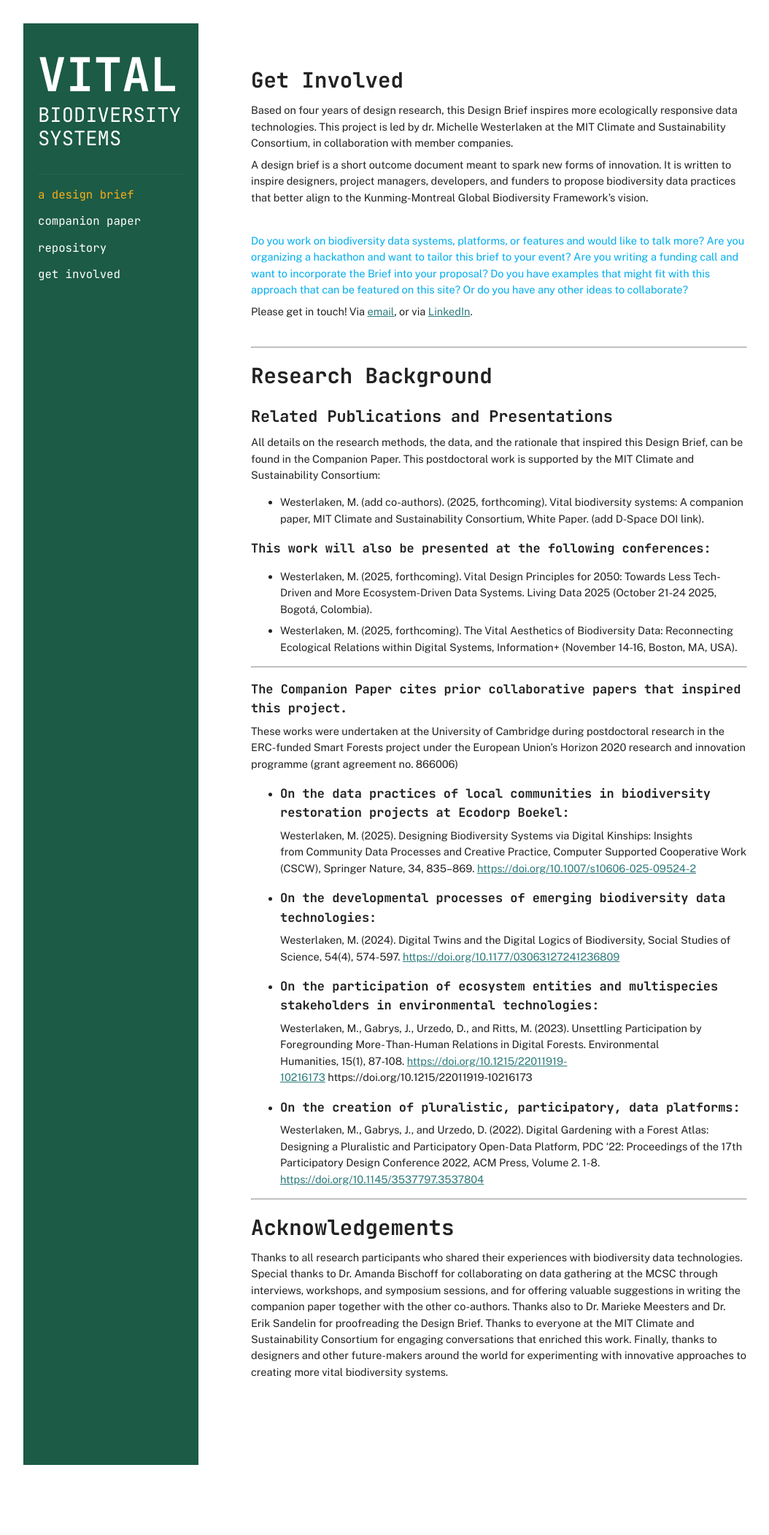
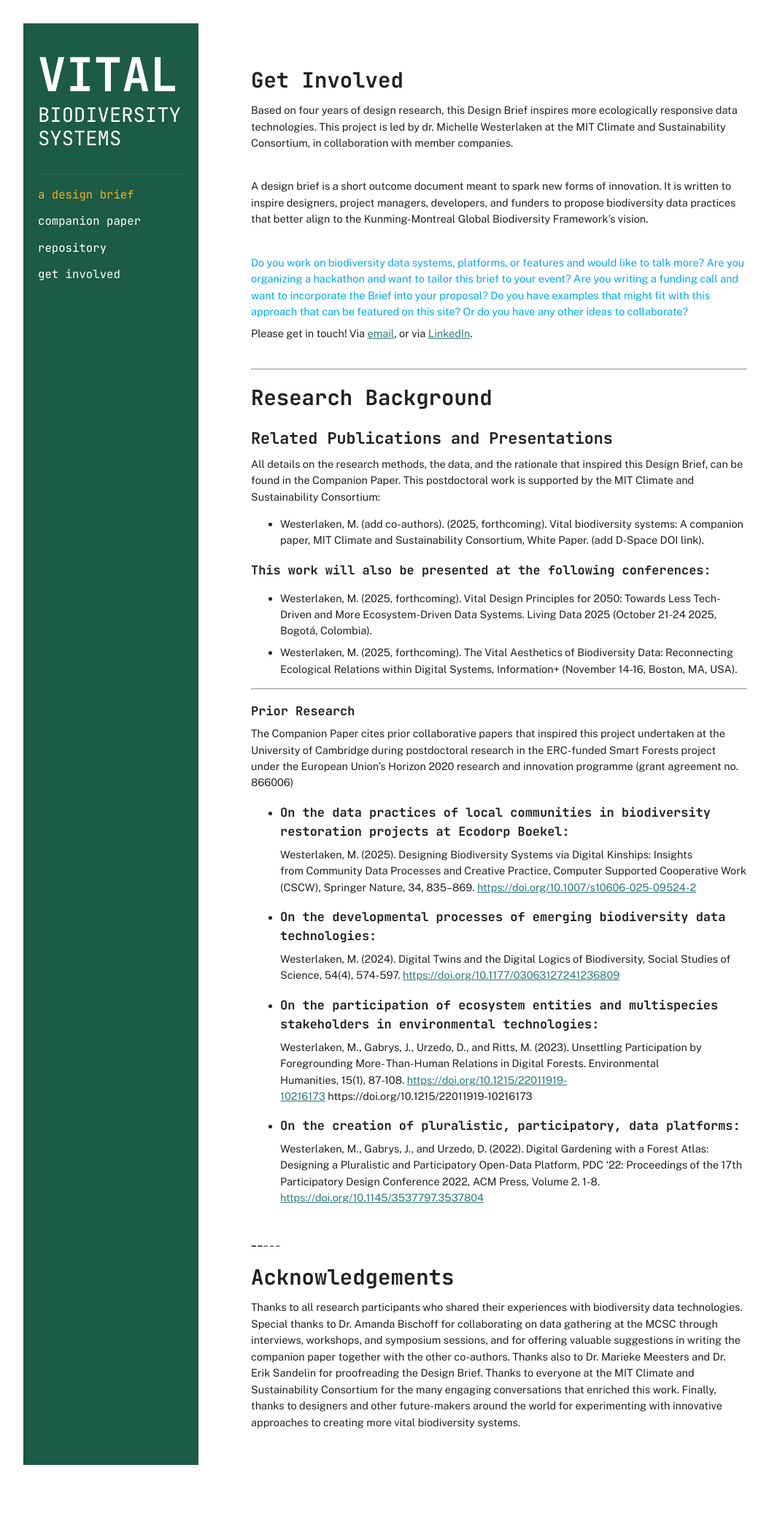
Before and after one commit to vitalbiodiversity/vitalbiodiversity.github.io, a Jekyll site: the page built from get-involved.md, in a window 1280 px wide. Shown: the whole page at 73% size, without its empty margins (58-1112 px from the left). Built offline with Jekyll 4.4.1, drawn with Linux system fonts in a browser that asks for light colours.

Commit message:
Update get-involved.md

```diff
--- a/get-involved.md
+++ b/get-involved.md
@@ -7,6 +7,7 @@ layout: default
 
 Based on four years of design research, this Design Brief inspires more ecologically responsive data technologies. This project is led by dr. Michelle Westerlaken at the MIT Climate and Sustainability Consortium, in collaboration with member companies.
 
+<br>
 
 A design brief is a short outcome document meant to spark new forms of innovation. It is written to inspire designers, project managers, developers, and funders to propose biodiversity data practices that better align to the Kunming-Montreal Global Biodiversity Framework’s vision.
 
@@ -44,8 +45,9 @@ All details on the research methods, the data, and the rationale that inspired t
 
 _________
 
-### The Companion Paper cites prior collaborative papers that inspired this project.
-These works were undertaken at the University of Cambridge during postdoctoral research in the ERC-funded Smart Forests project under the European Union's Horizon 2020 research and innovation programme (grant agreement no. 866006)
+### Prior Research
+
+The Companion Paper cites prior collaborative papers that inspired this project undertaken at the University of Cambridge during postdoctoral research in the ERC-funded Smart Forests project under the European Union's Horizon 2020 research and innovation programme (grant agreement no. 866006)
 
 
 - ### On the data practices of local communities in biodiversity restoration projects at Ecodorp Boekel:
@@ -60,9 +62,10 @@ Westerlaken, M., Gabrys, J., Urzedo, D., and Ritts, M. (2023). Unsettling Partic
 - ### On the creation of pluralistic, participatory, data platforms:
 Westerlaken, M., Gabrys, J., and Urzedo, D. (2022). Digital Gardening with a Forest Atlas: Designing a Pluralistic and Participatory Open-Data Platform, PDC ‘22: Proceedings of the 17th Participatory Design Conference 2022, ACM Press, Volume 2. 1-8. <a href="https://doi.org/10.1145/3537797.3537804">https://doi.org/10.1145/3537797.3537804</a>
 
+<br>
 _________
 
 
 # Acknowledgements
 
-Thanks to all research participants who shared their experiences with biodiversity data technologies. Special thanks to Dr. Amanda Bischoff for collaborating on data gathering at the MCSC through interviews, workshops, and symposium sessions, and for offering valuable suggestions in writing the companion paper together with the other co-authors. Thanks also to Dr. Marieke Meesters and Dr. Erik Sandelin for proofreading the Design Brief. Thanks to everyone at the MIT Climate and Sustainability Consortium for engaging conversations that enriched this work. Finally, thanks to designers and other future-makers around the world for experimenting with innovative approaches to creating more vital biodiversity systems.
+Thanks to all research participants who shared their experiences with biodiversity data technologies. Special thanks to Dr. Amanda Bischoff for collaborating on data gathering at the MCSC through interviews, workshops, and symposium sessions, and for offering valuable suggestions in writing the companion paper together with the other co-authors. Thanks also to Dr. Marieke Meesters and Dr. Erik Sandelin for proofreading the Design Brief. Thanks to everyone at the MIT Climate and Sustainability Consortium for the many engaging conversations that enriched this work. Finally, thanks to designers and other future-makers around the world for experimenting with innovative approaches to creating more vital biodiversity systems.
```
